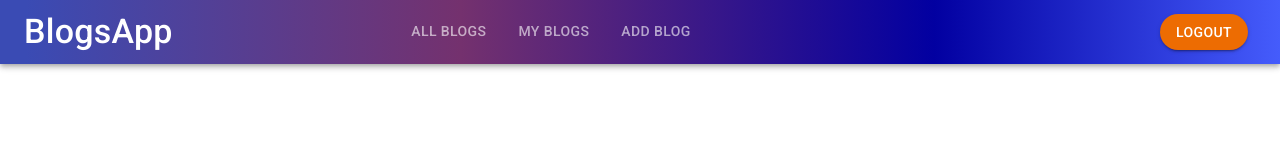
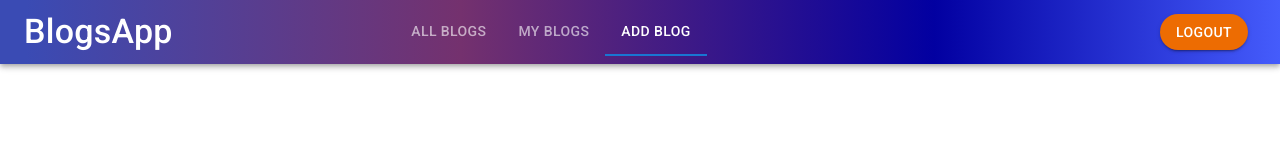
Before and after one commit to aryanda1/blog-frontend, a React (Create React App) app: page / in a window 1280 px wide. Shown: the top 160 px of the page. Built offline with nearby package versions, Linux system fonts and the light colour scheme; sample sign-in values are in the browser's storage.

Commit message:
Implement NavBar active state based on pathname using useLocation

```diff
--- a/src/components/Header.js
+++ b/src/components/Header.js
@@ -8,7 +8,8 @@ import {
   Tabs,
   Tab,
 } from "@mui/material";
-import { Link } from "react-router-dom";
+// import {css} from @emoto
+import { Link, useLocation } from "react-router-dom";
 import { useDispatch, useSelector } from "react-redux";
 import { authActions } from "../store";
 import { useStyles } from "./utils";
@@ -16,8 +17,10 @@ const Header = () => {
   const classes = useStyles();
   const dispath = useDispatch();
   const isLoggedIn = useSelector((state) => state.isLoggedIn);
-
-  const [value, setValue] = useState();
+  const { pathname } = useLocation();
+  const [value, setValue] = useState(
+    pathname === "/blogs" ? 0 : pathname === "/myBlogs" ? 1 : 2
+  );
   return (
     <AppBar
       position="sticky"
```
